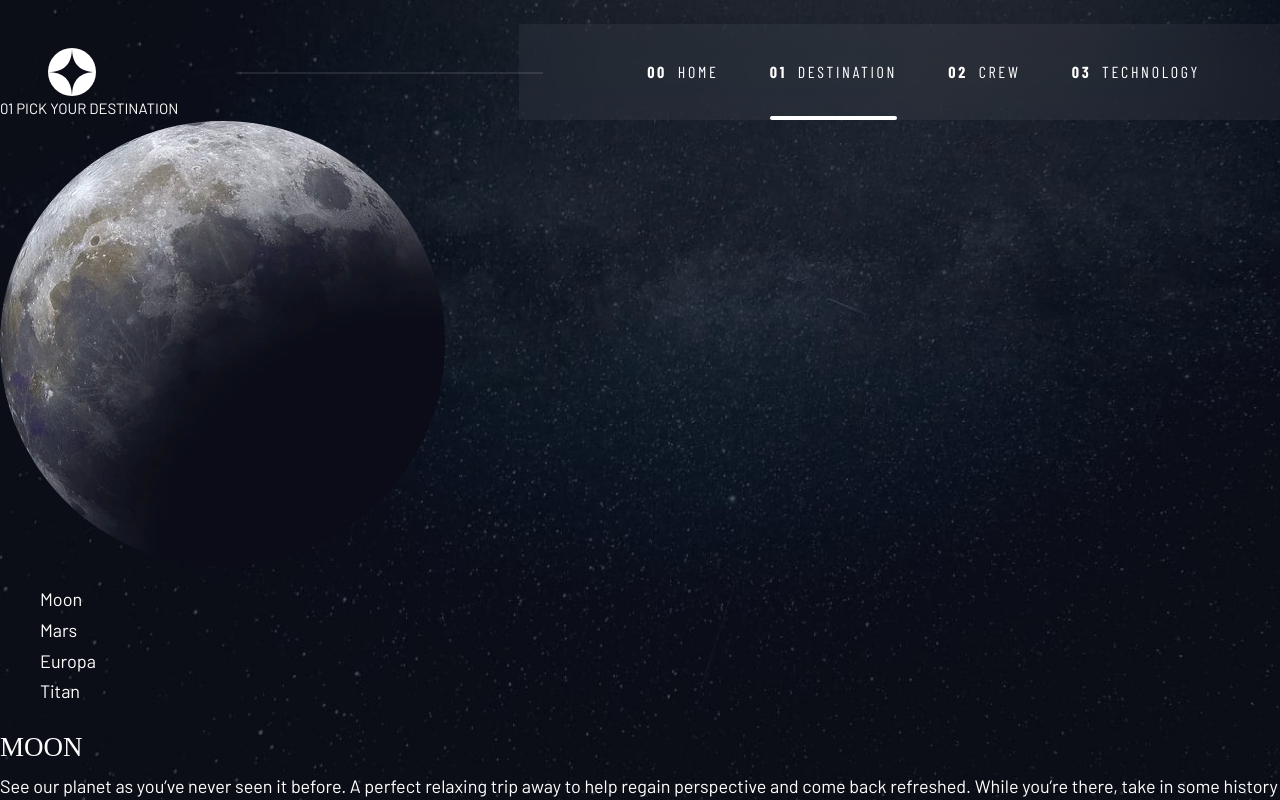
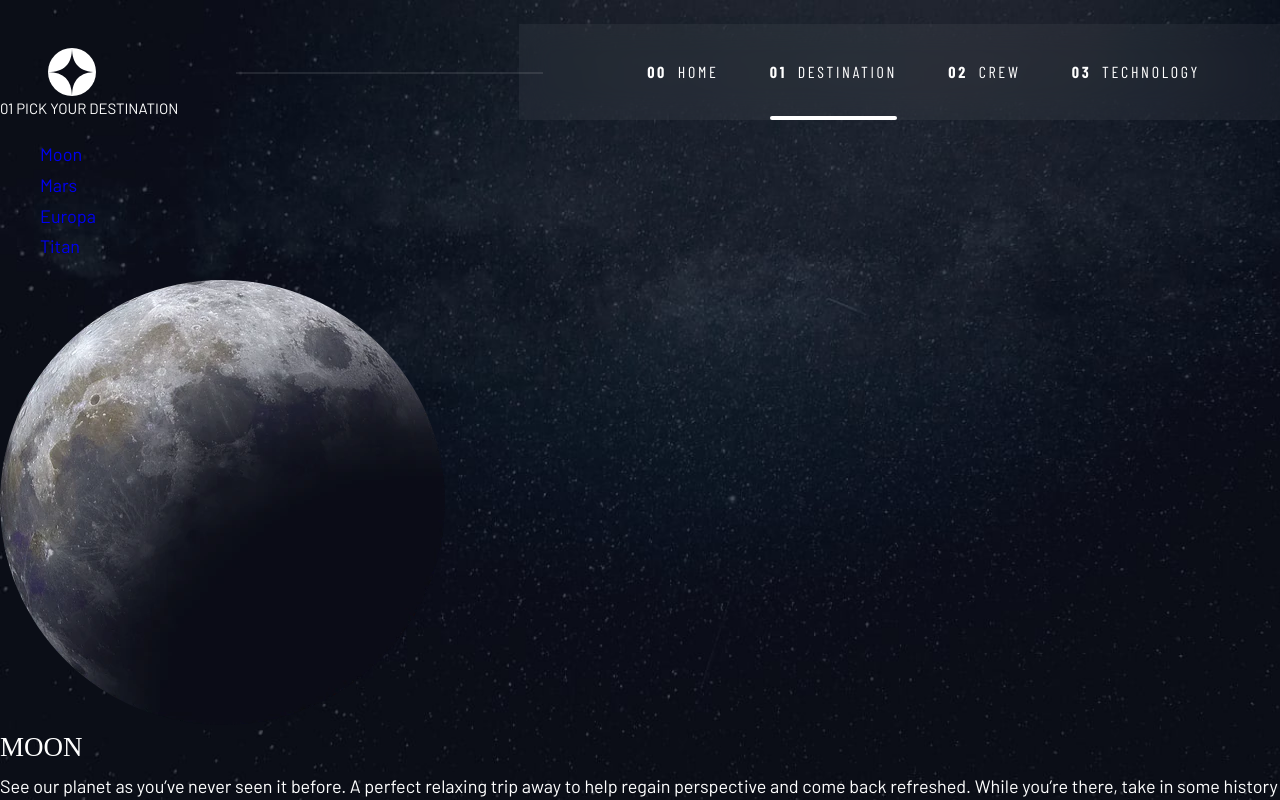
Before and after one commit to BParadowski/space_tourism, a React (Vite) app: page /destination in a window 1280 px wide. Shown: the top 800 px of the page. Built offline with nearby package versions, Linux system fonts and the light colour scheme; a web font is replaced by a local one.

Commit message:
Add nested routing with animation

```diff
--- a/src/App.tsx
+++ b/src/App.tsx
@@ -19,11 +19,11 @@ function App() {
     <div>
       <Global styles={globalStyle} />
       <Navbar />
-      <AnimatePresence>
-        <Routes location={location} key={location.pathname}>
+      <AnimatePresence mode="wait">
+        <Routes location={location} key={location.pathname.split("/")[1]}>
           <Route path="/" element={<Home />} />
           <Route
-            path="/destination"
+            path="/destination/*"
             element={<Destination dataArr={destinationData} />}
           />
           <Route path="/crew" element={<Crew dataArr={crewData} />} />
--- /dev/null
+++ b/src/pages/AnimatedTarget.tsx
@@ -0,0 +1,25 @@
+import React from "react";
+import { motion } from "framer-motion";
+import { DestinationData } from "./Destination";
+
+export default function AnimatedTarget(props: DestinationData) {
+  const { name, images, description, distance, travel } = props;
+  return (
+    <motion.div
+      initial={{ opacity: 0, x: 20 }}
+      animate={{ opacity: 1, x: 0 }}
+      exit={{ opacity: 0, x: -20 }}
+    >
+      <picture>
+        <source type="image/webp" srcSet={images.webp} />
+        <img src={images.png} alt="Picture of your chosen destination" />
+      </picture>
+      <h2>{name}</h2>
+      <p>{description}</p>
+      <p className="subheading2">AVG. DISTANCE</p>
+      <p className="subheading1">{distance}</p>
+      <p className="subheading2">EST. TRAVEL TIME</p>
+      <p className="subheading1">{travel}</p>
+    </motion.div>
+  );
+}
--- a/src/pages/Destination.tsx
+++ b/src/pages/Destination.tsx
@@ -1,8 +1,11 @@
-import React, { useState } from "react";
-import { motion } from "framer-motion";
+import React from "react";
 import AnimatedPage from "./AnimatedPage";
+import { useLocation } from "react-router-dom";
+import { Routes, Route, Link, Navigate } from "react-router-dom";
+import AnimatedTarget from "./AnimatedTarget";
+import { AnimatePresence } from "framer-motion";
 
-interface DestinationData {
+export interface DestinationData {
   name: string;
   images: {
     png: string;
@@ -22,42 +25,67 @@ const backgrounds = {
 
 function Destination(props: { dataArr: DestinationData[] }): JSX.Element {
   const { dataArr } = props;
-  const [currentDestination, setCurrentDestination] = useState(0);
-  const { name, images, description, distance, travel } =
-    dataArr[currentDestination];
-
-  function switchDestination(index: number) {
-    setCurrentDestination(index);
-  }
+  const location = useLocation();
 
   const destinationNav = (
     <ul>
       {dataArr.map((destination, index) => (
-        <li key={destination.name} onClick={() => switchDestination(index)}>
-          {destination.name}
+        <li key={destination.name}>
+          <Link to={index === 0 ? "" : destination.name.toLowerCase()}>
+            {destination.name}
+          </Link>
         </li>
       ))}
     </ul>
   );
+
+  const targets = dataArr.map((targetData, index) => {
+    if (index === 0) {
+      return (
+        <Route
+          index
+          key={targetData.name}
+          element={
+            <AnimatedTarget
+              name={targetData.name}
+              images={targetData.images}
+              description={targetData.description}
+              distance={targetData.distance}
+              travel={targetData.travel}
+            />
+          }
+        />
+      );
+    } else {
+      return (
+        <Route
+          key={targetData.name}
+          path={targetData.name.toLowerCase()}
+          element={
+            <AnimatedTarget
+              name={targetData.name}
+              images={targetData.images}
+              description={targetData.description}
+              distance={targetData.distance}
+              travel={targetData.travel}
+            />
+          }
+        />
+      );
+    }
+  });
 
   return (
     <AnimatedPage backgrounds={backgrounds}>
       <h5>
         <span>01</span> PICK YOUR DESTINATION
       </h5>
-      <motion.div>
-        <picture>
-          <source type="image/webp" srcSet={images.webp} />
-          <img src={images.png} alt="Picture of your chosen destination" />
-        </picture>
-        <nav>{destinationNav}</nav>
-        <h2>{name}</h2>
-        <p>{description}</p>
-        <p className="subheading2">AVG. DISTANCE</p>
-        <p className="subheading1">{distance}</p>
-        <p className="subheading2">EST. TRAVEL TIME</p>
-        <p className="subheading1">{travel}</p>
-      </motion.div>
+      <nav>{destinationNav}</nav>
+      <AnimatePresence mode="wait">
+        <Routes key={location.pathname.split("/")[2] ?? "basePage"}>
+          {targets}
+        </Routes>
+      </AnimatePresence>
     </AnimatedPage>
   );
 }
```
